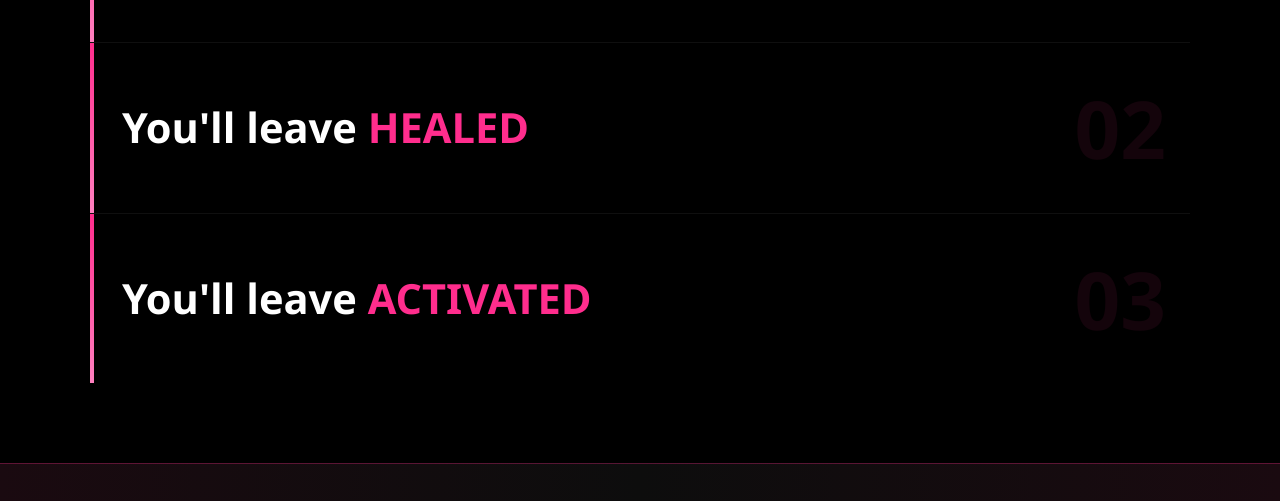
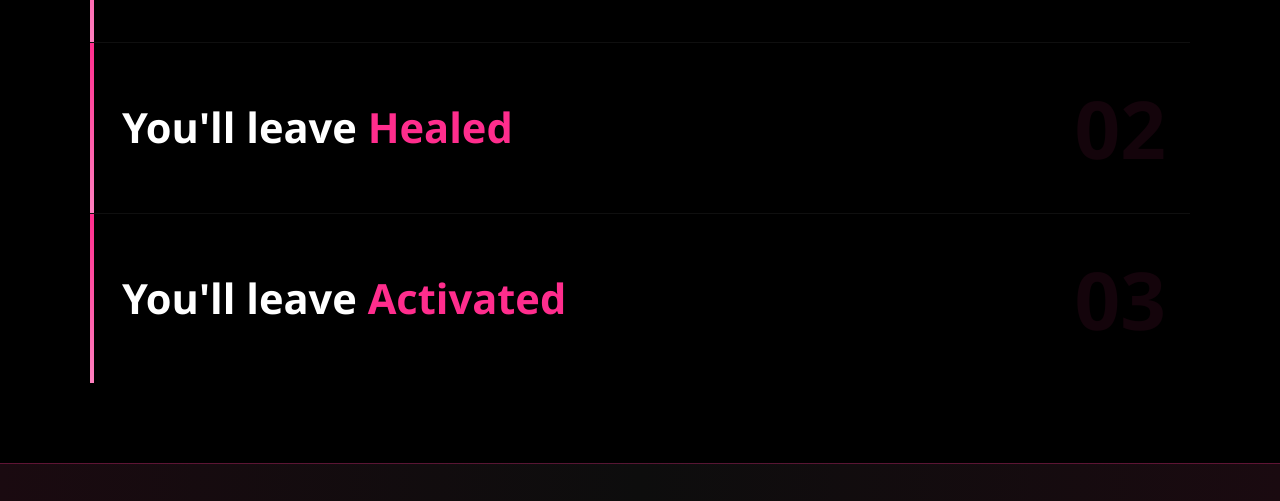
Before and after one commit to gp73ai/angela-davis-live-funnel, a website: page influencHer.html in a window 1280 px wide. Shown: the part 3293-3794 px from the top of the page. Drawn offline with Linux system fonts and the light colour scheme.

Commit message:
Update influencHer.html

```diff
--- a/influencHer.html
+++ b/influencHer.html
@@ -921,11 +921,11 @@
       </div>
       <div class="exp-block">
         <div class="exp-number">02</div>
-        <div class="exp-text">You'll leave  <em>HEALED</em></div>
+        <div class="exp-text">You'll leave  <em>Healed</em></div>
       </div>
       <div class="exp-block">
         <div class="exp-number">03</div>
-        <div class="exp-text">You'll leave <em>ACTIVATED</em></div>
+        <div class="exp-text">You'll leave <em>Activated</em></div>
       </div>
     </div>
   </div>
```
